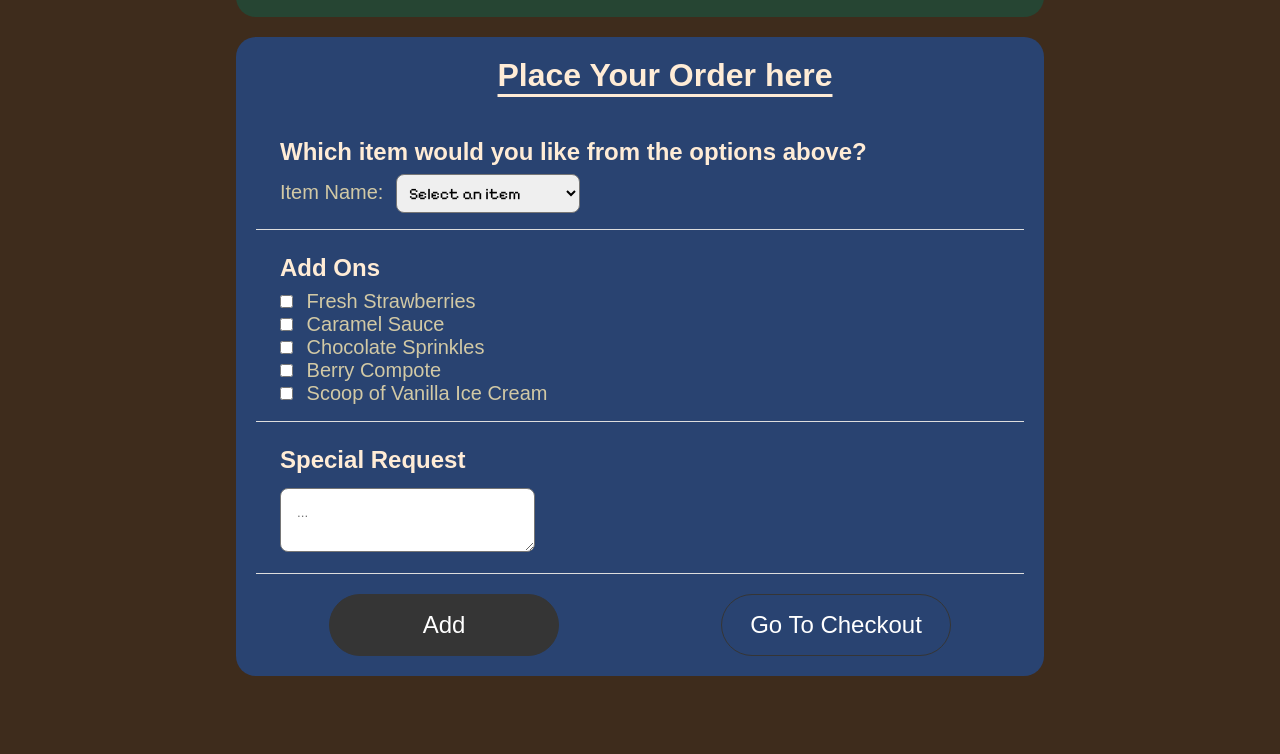
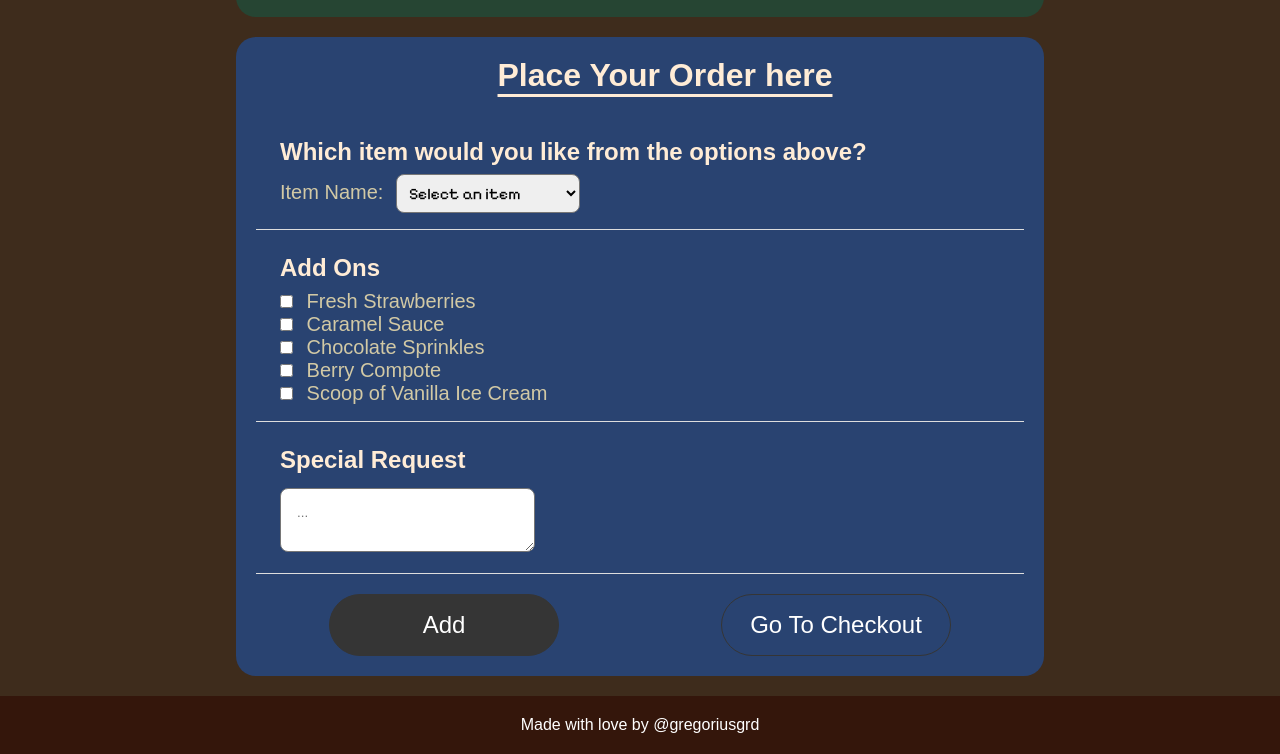
Before and after one commit to gregoriusgrd/restaurant-menu, a plain HTML site: page index.html in a window 1280 px wide. Shown: the part 1322-2076 px from the top of the page. Before the commit the page ends 1998 px from the top, so only its background shows below. Drawn offline with Linux system fonts and the light colour scheme; a web font is replaced by a local one.

Commit message:
footer-section

```diff
--- a/index.html
+++ b/index.html
@@ -137,7 +137,9 @@
     </main>
 
     <footer>
-      <p></p>
+      <div class="footer-container">
+        <p>Made with love by <a href="https://www.codedex.io/@gregoriusgrd">@gregoriusgrd</a></p>
+      </div>
     </footer>
 </body>
 </html>
--- a/style.css
+++ b/style.css
@@ -140,6 +140,7 @@ form {
 
 #order-form {
     margin-top: 20px;
+    margin-bottom: 20px;
 }
 
 .order-form-container {
@@ -246,3 +247,12 @@ select {
 .btn-container {
     gap: 1rem;
 }
+
+/* FOOTER SECTION */
+
+footer {
+    text-align: center;
+    padding: 20px;
+    background-color: #34160B;
+    color: white;
+}
```
